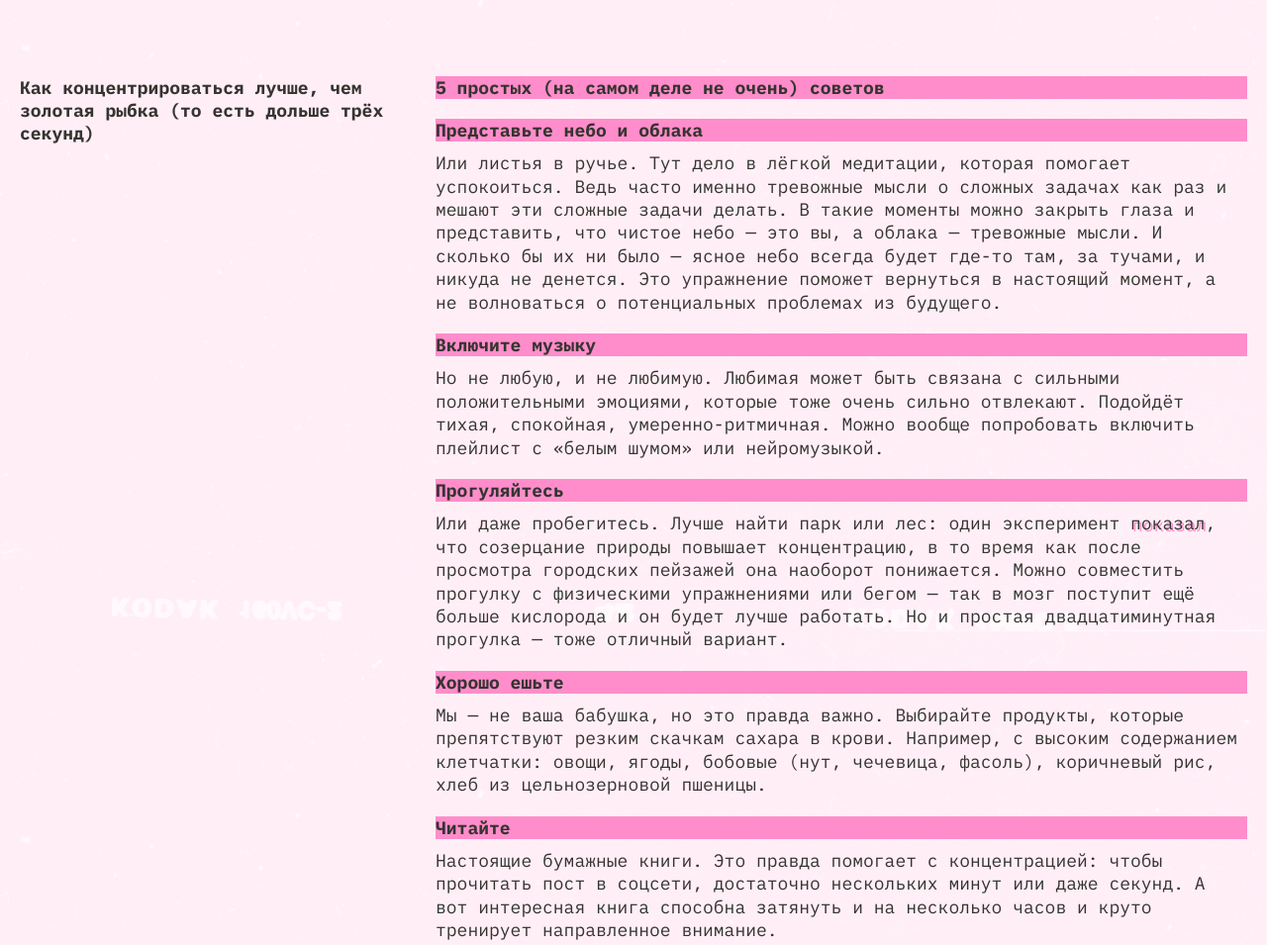
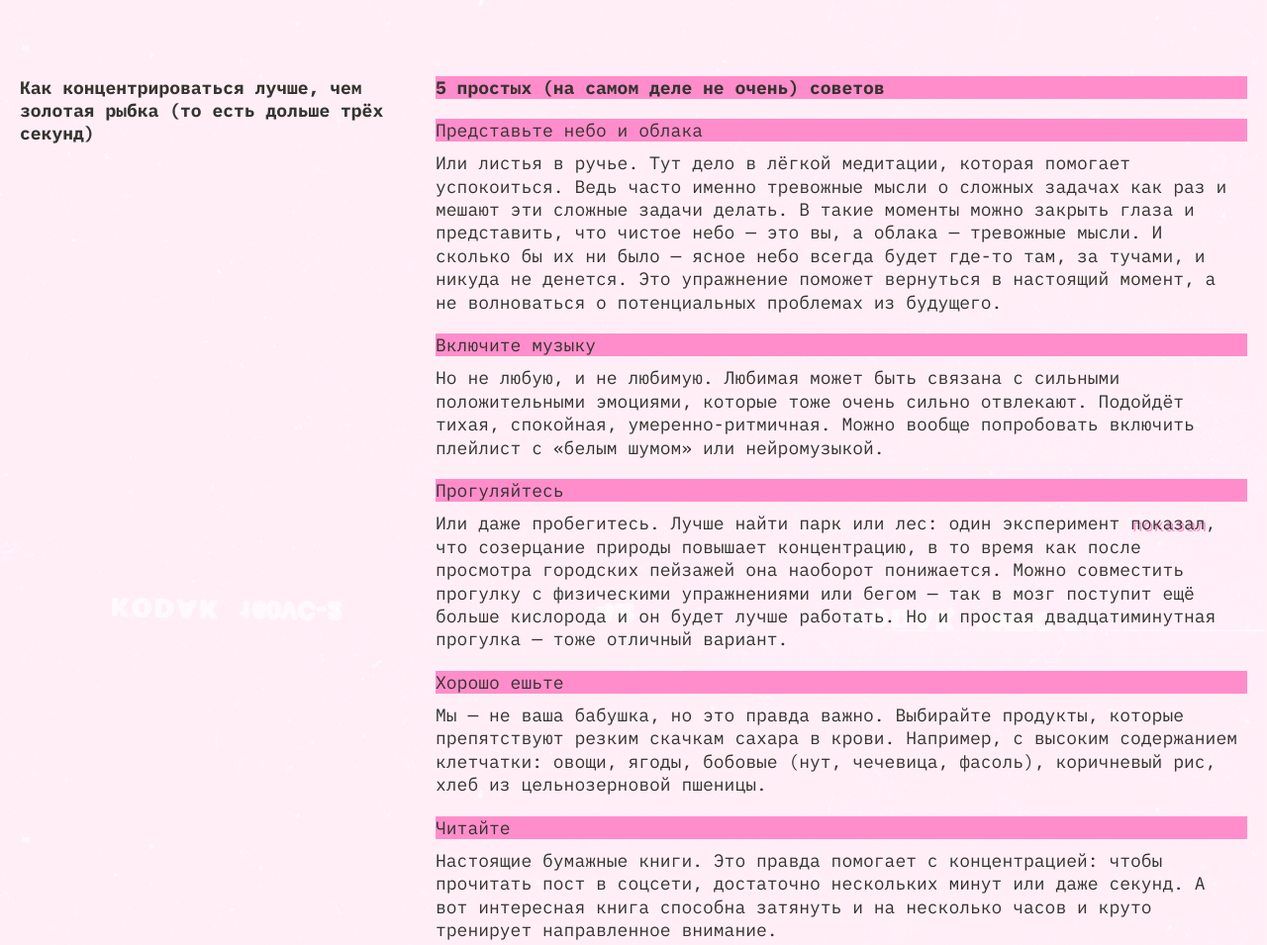
Before and after one commit to sealexe/slozhno-sosredotochitsya-fd, a plain HTML site: page index.html in a window 1280 px wide. Shown: the part 1762-2717 px from the top of the page at 99% size. Drawn offline with Linux system fonts and the light colour scheme.

Commit message:
Правки после 2-го ревью

```diff
--- a/index.html
+++ b/index.html
@@ -153,7 +153,7 @@
           <ul class="section__card-list">
             <li class="section__card-list-item">
               <article class="card">
-                <h4 class="card__title title-decor">
+                <h4 class="advices__card-title card__title title-decor">
                   Представьте небо и облака
                 </h4>
                 <p class="card__text">
@@ -171,7 +171,7 @@
             </li>
             <li class="section__card-list-item">
               <article class="card">
-                <h4 class="card__title title-decor">Включите музыку</h4>
+                <h4 class="advices__card-title card__title title-decor">Включите музыку</h4>
                 <p class="card__text">
                   Но не любую, и не любимую. Любимая может быть связана с
                   сильными положительными эмоциями, которые тоже очень сильно
@@ -183,7 +183,7 @@
             </li>
             <li class="section__card-list-item">
               <article class="card">
-                <h4 class="card__title title-decor">Прогуляйтесь</h4>
+                <h4 class="advices__card-title card__title title-decor">Прогуляйтесь</h4>
                 <p class="card__text">
                   Или даже пробегитесь. Лучше найти парк или лес: один
                   эксперимент
@@ -203,7 +203,7 @@
             </li>
             <li class="section__card-list-item">
               <article class="card">
-                <h4 class="card__title title-decor">Хорошо ешьте</h4>
+                <h4 class="advices__card-title card__title title-decor">Хорошо ешьте</h4>
                 <p class="card__text">
                   Мы — не ваша бабушка, но это правда важно. Выбирайте продукты,
                   которые препятствуют резким скачкам сахара в крови. Например,
@@ -215,7 +215,7 @@
             </li>
             <li class="section__card-list-item">
               <article class="card">
-                <h4 class="card__title title-decor">Читайте</h4>
+                <h4 class="advices__card-title card__title title-decor">Читайте</h4>
                 <p class="card__text">
                   Настоящие бумажные книги. Это правда помогает с концентрацией:
                   чтобы прочитать пост в соцсети, достаточно нескольких минут
--- a/styles/style.css
+++ b/styles/style.css
@@ -196,6 +196,10 @@
   font-size: 18px;
 }
 
+.advices__card-title {
+  font-weight: 400;
+}
+
 .gallery {
   margin-block-start: 50px;
 }
@@ -227,7 +231,7 @@
   align-items: center;
   padding: 10px;
   block-size: 100vh;
-  min-block-size: 375px;
+  min-block-size: 668px;
 }
 
 .footer__title {
```
